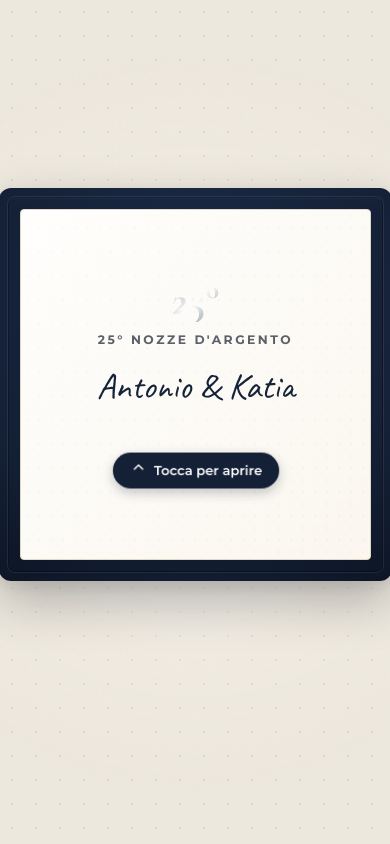
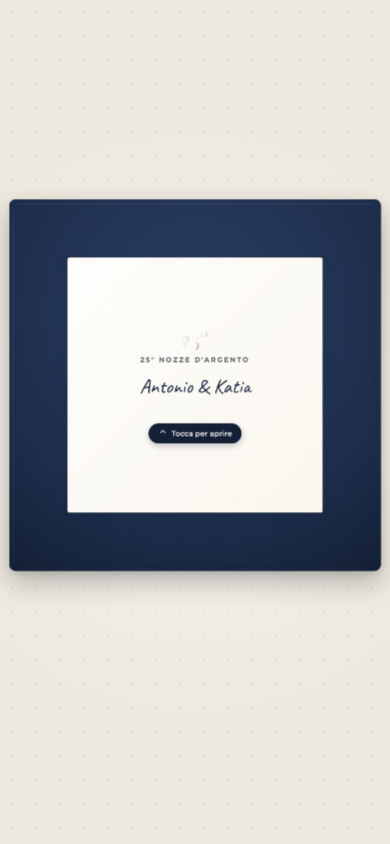
Before and after one commit to S1moT3ch/katiaeantonio25, a React (Vite) app: page / in a window 390 px wide. Built offline with nearby package versions, Linux system fonts and the light colour scheme; a web font is replaced by a local one.

Commit message:
01-09-2026-19.44

```diff
--- /dev/null
+++ b/scratch/view_framer.html
@@ -0,0 +1,20 @@
+<!DOCTYPE html>
+<html>
+<head>
+  <style>
+    body { background: #333; color: white; padding: 50px; font-family: sans-serif; }
+    .stage { perspective: 1000px; width: 300px; height: 300px; margin: 0 auto; border: 1px solid red; position: relative; }
+    .leaf { width: 100%; height: 100%; position: absolute; top: 100%; background: blue; transform-origin: top center; transform: rotateX(180deg); transform-style: preserve-3d; }
+    .front { position: absolute; width: 100%; height: 100%; background: green; backface-visibility: hidden; }
+    .back { position: absolute; width: 100%; height: 100%; background: yellow; color: black; transform: rotateX(180deg); backface-visibility: hidden; }
+  </style>
+</head>
+<body>
+  <div class="stage">
+    <div class="leaf">
+      <div class="front">FRONT</div>
+      <div class="back">BACK</div>
+    </div>
+  </div>
+</body>
+</html>
--- a/src/components/BrochureInvitation.jsx
+++ b/src/components/BrochureInvitation.jsx
@@ -7,9 +7,7 @@ import {
   RotateCcw,
   ChevronUp,
   ChevronDown,
-  Phone,
-  ZoomIn,
-  ZoomOut
+  Phone
 } from 'lucide-react';
 import EmbossedFloralHeart from './EmbossedFloralHeart';
 import Countdown from './Countdown';
@@ -22,7 +20,6 @@ export default function BrochureInvitation() {
   //       2 = Passo 2 (Apertura verso il basso: Trittico completo con Cerimonia e Ricevimento)
   const [step, setStep] = useState(0);
   const [isRsvpOpen, setIsRsvpOpen] = useState(false);
-  const [isZoomedIn, setIsZoomedIn] = useState(false);
 
   const { couple, event, quote } = invitationData;
 
@@ -44,11 +41,36 @@ export default function BrochureInvitation() {
 
   const handleCloseAll = () => {
     setStep(0);
-    setIsZoomedIn(false);
   };
 
-  const toggleZoom = () => {
-    setIsZoomedIn(!isZoomedIn);
+  const [touchStartY, setTouchStartY] = useState(null);
+
+  const handleTouchStart = (e) => {
+    // Registra lo start solo se c'è un solo dito (no pinch-zoom)
+    if (e.touches.length === 1) {
+      setTouchStartY(e.touches[0].clientY);
+    }
+  };
+
+  const handleTouchEnd = (e) => {
+    if (touchStartY === null) return;
+
+    // Ignoriamo lo swipe se siamo zoomati
+    if (window.visualViewport && window.visualViewport.scale > 1.05) {
+      setTouchStartY(null);
+      return;
+    }
+
+    const touchEndY = e.changedTouches[0].clientY;
+    const distance = touchStartY - touchEndY;
+
+    if (distance > 50) {
+      handleNextStep(); // Swipe up (apre)
+    } else if (distance < -50) {
+      handlePrevStep(); // Swipe down (chiude)
+    }
+
+    setTouchStartY(null);
   };
 
   const cardRef = useRef(null);
@@ -59,25 +81,38 @@ export default function BrochureInvitation() {
     const updateScale = () => {
       if (!cardRef.current) return;
 
-      // Altezza base del quadrato centrale (es. max 430px)
       const baseHeight = cardRef.current.offsetHeight;
-      if (baseHeight === 0) return;
+      const baseWidth = cardRef.current.offsetWidth;
+      if (baseHeight === 0 || baseWidth === 0) return;
 
-      // Calcoliamo l'altezza totale stimata in base allo step
-      // Aggiungiamo un 10% di margine per respiro (1.1, 3.3)
-      // Se lo step è >= 1 facciamo zoom-out calcolando lo spazio per tutte e 3 le pagine fin da subito
+      // Calcoliamo l'altezza e la larghezza totale stimata in base allo step
+      // Aggiungiamo un margine per respiro (es. 10% in altezza, un po' di padding per la larghezza)
       let requiredHeight = baseHeight * 1.1;
       if (step >= 1) {
         requiredHeight = baseHeight * 3.3;
       }
+      // La larghezza richiesta è esattamente la larghezza del piatto blu,
+      // che essendo in rapporto 16/11 rispetto al quadrato bianco, è 1.454545 volte il baseWidth.
+      const requiredWidth = baseWidth * 1.454545;
 
       const availableHeight = window.innerHeight;
+      const availableWidth = window.innerWidth;
+
+      let scaleH = 1;
+      let scaleW = 1;
+
+      // Su schermi piccoli, forziamo il ridimensionamento per far entrare TUTTO il piatto blu nella larghezza.
+      if (requiredWidth > availableWidth) {
+        // Aggiungiamo un piccolissimo margine (es. diviso per 1.05) per non incollarlo ai bordi del telefono
+        scaleW = availableWidth / (requiredWidth * 1.05);
+      }
 
       if (requiredHeight > availableHeight) {
-        setAutoScaleFactor(availableHeight / requiredHeight);
-      } else {
-        setAutoScaleFactor(1);
+        scaleH = availableHeight / requiredHeight;
       }
+
+      // Imposta il minor scale (quello più restrittivo)
+      setAutoScaleFactor(Math.min(scaleH, scaleW, 1));
     };
 
     updateScale();
@@ -98,7 +133,12 @@ export default function BrochureInvitation() {
   };
 
   return (
-    <div className={`brochure-page-container ${isZoomedIn ? 'is-zoomed-in' : ''}`}>
+    <div
+      className="brochure-page-container"
+      onTouchStart={handleTouchStart}
+      onTouchEnd={handleTouchEnd}
+      onTouchCancel={handleTouchEnd}
+    >
       <div className="ambient-background-glow"></div>
 
       {/* Palcoscenico Principale */}
@@ -110,7 +150,7 @@ export default function BrochureInvitation() {
           <motion.div
             ref={cardRef}
             className="clean-folding-card"
-            animate={{ scale: isZoomedIn ? 1 : autoScaleFactor }}
+            animate={{ scale: autoScaleFactor }}
             transition={{ duration: 0.85, ease: [0.22, 1, 0.36, 1] }}
           >
 
@@ -304,29 +344,9 @@ export default function BrochureInvitation() {
         </motion.div>
       </main>
 
-      {/* Tasto Fluttuante Zoom (visibile solo da step 1) */}
-      <AnimatePresence>
-        {step >= 1 && (
-          <motion.button
-            key="zoom-btn"
-            className="zoom-toggle-btn"
-            onClick={toggleZoom}
-            initial={{ scale: 0, opacity: 0 }}
-            animate={{ scale: 1, opacity: 1 }}
-            exit={{ scale: 0, opacity: 0 }}
-            whileHover={{ scale: 1.1 }}
-            whileTap={{ scale: 0.9 }}
-            title={isZoomedIn ? "Adatta allo schermo" : "Ingrandisci per leggere"}
-          >
-            {isZoomedIn ? <ZoomOut size={22} /> : <ZoomIn size={22} />}
-          </motion.button>
-        )}
-      </AnimatePresence>
-
-      {/* Pulsanti di Navigazione in Basso (visibili solo dal secondo passaggio in poi) */}
-      {step >= 1 && (
+      {/* Pulsanti di Navigazione in Basso (visibili solo durante l'apertura) */}
+      {step === 1 && (
         <footer className="bottom-nav-controls">
-          {step === 1 && (
           <div className="step-buttons-group">
             <button type="button" className="btn-action-secondary" onClick={handlePrevStep}>
               <span> Vai Indietro</span>
@@ -336,19 +356,6 @@ export default function BrochureInvitation() {
               <ChevronDown size={18} />
             </button>
           </div>
-          )}
-
-          {step === 2 && (
-            <div className="step-buttons-group">
-              <button type="button" className="btn-action-secondary" onClick={handleCloseAll}>
-                <RotateCcw size={16} />
-                <span>Richiudi Invito</span>
-              </button>
-              <button type="button" className="btn-action-primary" onClick={() => setIsRsvpOpen(true)}>
-                <span>Conferma Partecipazione</span>
-              </button>
-            </div>
-          )}
         </footer>
       )}
 
--- a/src/index.css
+++ b/src/index.css
@@ -56,7 +56,9 @@ body {
   font-family: var(--font-sans);
   font-size: 15px;
   line-height: 1.6;
-  overflow-x: hidden;
+  overflow: hidden;
+  position: fixed;
+  inset: 0;
 }
 
 body {
@@ -294,8 +296,8 @@ body {
    MAIN BROCHURE STAGE & NAVY BACKING CARD
    ========================================================================== */
 .brochure-stage {
-  width: 100%;
-  max-width: 430px;
+  width: 480px;
+  max-width: none;
   perspective: 2500px;
   z-index: 10;
   display: flex;
@@ -305,7 +307,8 @@ body {
 /* Contenitore Strutturale (mantiene il padding) */
 .navy-support-card {
   width: 100%;
-  padding: 1.4rem;
+  /* Padding del 15.625% imposta esattamente un rapporto di 16/11 tra il lato del rettangolo blu e il lato del quadrato bianco */
+  padding: 15.625%;
   position: relative;
   transform-style: preserve-3d;
   /* Sfondo e ombra spostati in .navy-background-plate per non espandersi con le ante */
@@ -314,11 +317,12 @@ body {
 /* Cartoncino Blu Notte di Fondo (ancorato al centro) */
 .navy-background-plate {
   position: absolute;
-  top: -1.4rem;
-  left: -1.4rem;
-  right: -1.4rem;
-  bottom: -1.4rem;
-  background: radial-gradient(circle at 50% 30%, #1d2c49 0%, #142036 70%, #0d1626 100%);
+  /* Espande il piatto blu per un totale del 145.45% (16/11) rispetto al bianco */
+  top: -22.7272%;
+  left: -22.7272%;
+  right: -22.7272%;
+  bottom: -22.7272%;
+  background: radial-gradient(circle at 50% 30%, #2a4066 0%, #1d2c49 70%, #142036 100%);
   border-radius: 12px;
   box-shadow: var(--shadow-tabletop);
   transform: translateZ(-2px); /* Spinto fisicamente dietro la carta 3D */
```
Lines whose indentation alone changed are shown as unchanged.
